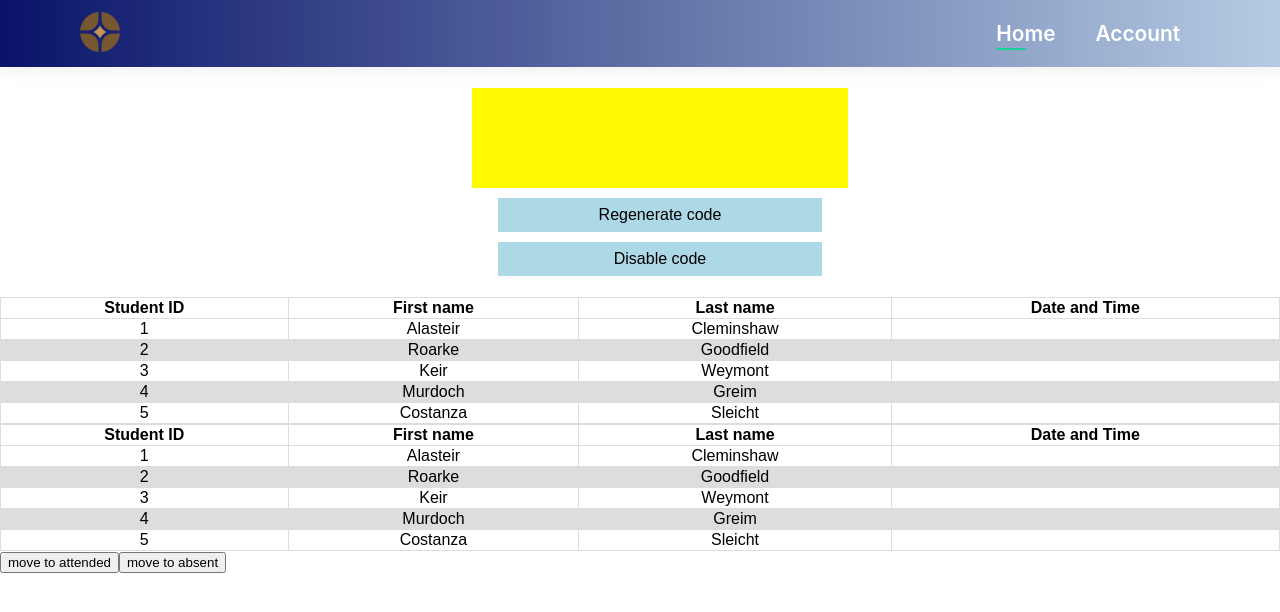
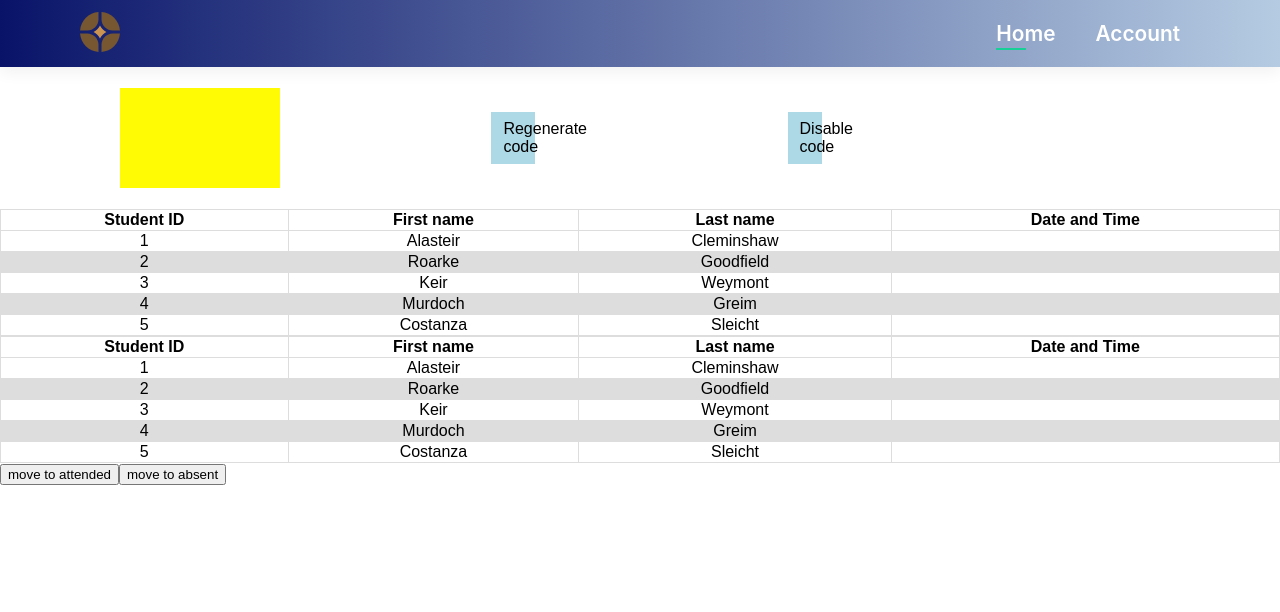
Before and after one commit to marcus-karozis/Project-4-Team-5, a React (Create React App) app: page /subjectPage/SubjectPage in a window 1280 px wide. Shown: the top 612 px of the page. Built offline with nearby package versions, Linux system fonts and the light colour scheme.

Commit message:
dash code page row

```diff
--- a/src/subjectPage/SubjectPage.js
+++ b/src/subjectPage/SubjectPage.js
@@ -33,11 +33,11 @@ function SubjectPage() {
         <div>
             <Navbar></Navbar>
         </div>
-        <div>
-            <ul className="code">
+        <div className="">
+            <ul className="code dashboard-row">
                 <li><h className='codeText'>{codeGen}</h></li>
-                <li><button onClick={generateCode}>Regenerate code</button></li>
-                <li><button onClick={disableCode}>Disable code</button></li>
+                <li><button className="" onClick={generateCode}>Regenerate code</button></li>
+                <li><button className="" onClick={disableCode}>Disable code</button></li>
             </ul>
         </div>
         <div>
--- a/src/subjectPage/SubjectPageStyles.css
+++ b/src/subjectPage/SubjectPageStyles.css
@@ -17,10 +17,16 @@
 
 .codeText {
   font-size: 50px;
-  width: 20%;
+  width: auto;
   height: 20;
   padding: 50px 80px;
   background-color: rgb(255, 251, 4);
   text-align: center;
   grid-area: code;
 }
+
+.dashboard-row {
+  display: flex;
+  flex-direction: row;
+  flex-wrap: wrap;
+}
```
